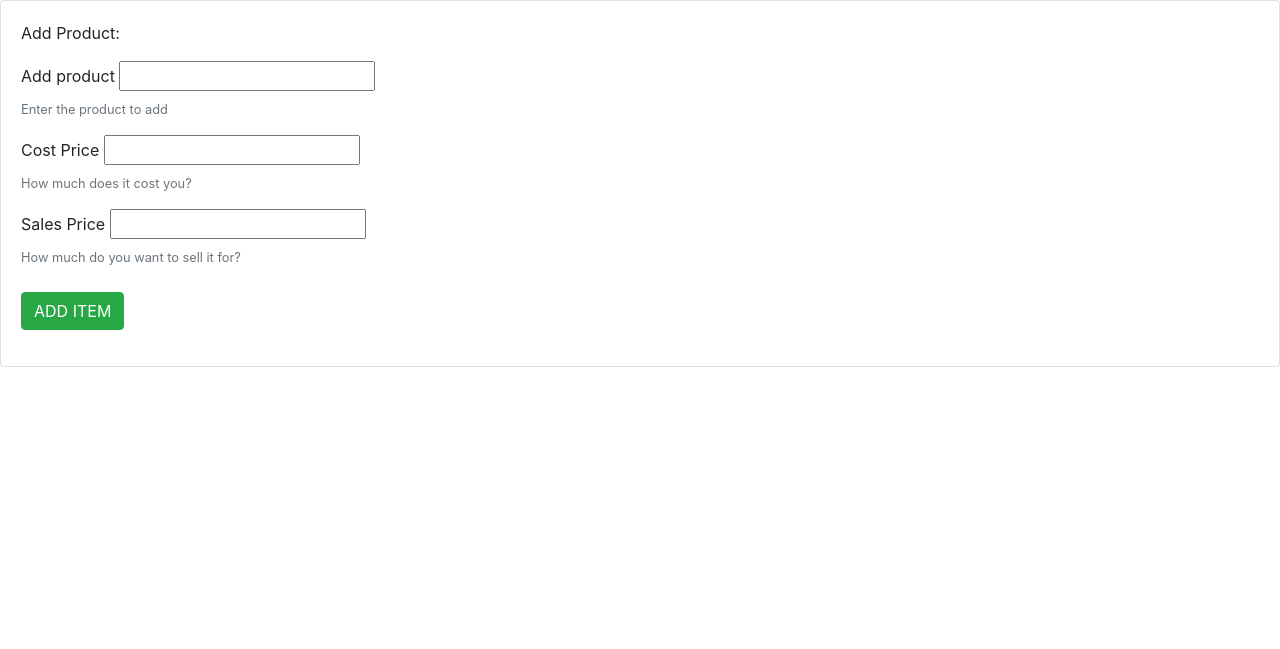
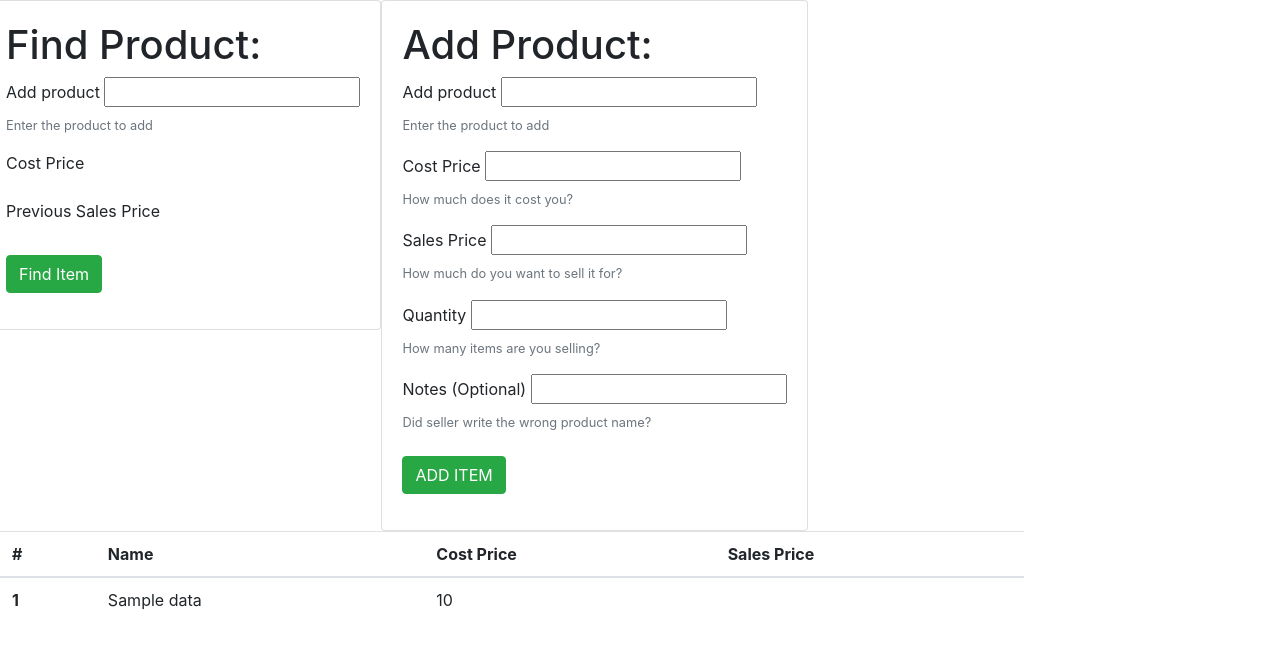
Before and after one commit to n27jain/DeliveryInvoiceMaker, a Flask app: template templates/main.html in a window 1280 px wide. Shown: the top 649 px of the page. Run offline with Flask 2, Linux system fonts and the light colour scheme; the template is opened without the code that fills it: most values are stand-ins (such as "Sample title", 1, 10 or a date in 2020); some libraries are stand-ins or nearby versions.

Commit message:
QuickSave. Stable app

```diff
--- a/app.py
+++ b/app.py
@@ -22,11 +22,11 @@
 
 firebase = pyrebase.initialize_app(firebaseConfig)
 db = firebase.database()
-
-db.child("Products").push({"name": "Thermometer", "costPrice": "10.50", "previousSalePrice": [15,20,15,16]})
-
 app = Flask(__name__)
 app.secret_key = "namanjain"
+
+
+
 # Route for handling the login page logic
 @app.route('/', methods=['GET', 'POST'])
 def login():
@@ -40,21 +40,43 @@
 
 @app.route("/home", methods=['GET', 'POST'])
 def home():
+
+    data = db.child("Products").get()
+    if data:
+        data = data.val().values()
+
     if request.method == 'POST':
-        item = request.form["nm"]
-        session["item"] = item
-        print("postItem is" ,  item)
-        return redirect( url_for("itemPage") )
+        if request.form['submit'] == 'add':
+            item = request.form["nm"]
+            costPrice = request.form["cp"]
+            salesPrice = request.form["sp"]
+            if item and costPrice and salesPrice: # create item in db
+                db.child("Products").push(
+                    {"name": item,
+                    "costPrice": costPrice,
+                    "previousSalePrice": [0,salesPrice]
+                    }
+                )
+                data = db.child("Products").get()
+                if data:
+                    data = data.val().values()
+
+            session["item"] = item
+            print("postItem is" ,  item)
+            return render_template('main.html', data = data )
+            # return redirect( url_for("itemPage") )
+        else:
+            return render_template('main.html', data = data )
     else:
-        return render_template('main.html')
+            return render_template('main.html', data = data )
 
-@app.route("/item")
-def itemPage():
-    if "item" in session:
-        item = session["item"]
-        return f"<h1>{item}</h1>"
-    else:
-        redirect(url_for('home'))
+# @app.route("/item")
+# def itemPage():
+#     if "item" in session:
+#         item = session["item"]
+#         return f"<h1>{item}</h1>"
+#     else:
+#         redirect(url_for('home'))
 
 @app.route("/logout")
 def logout():
--- a/templates/main.html
+++ b/templates/main.html
@@ -20,29 +20,90 @@
     <script type = "text/javascript"  src="https://cdn.datatables.net/responsive/2.2.3/js/dataTables.responsive.min.js"></script>
     <script type = "text/javascript"  src="https://cdn.datatables.net/plug-ins/1.10.15/dataRender/datetime.js"></script>
   </head>
- <div class="card">
+
+ <div class = "row">
+
+  <div class="column">
+    <div class="card">
       <div class="card-body">
         <form action="#" method="post">
-          <p>Add Product:</p>
+          <h1>Find Product:</h1>
+          <p>
+            <label for="Product Name">Add product</label>
+            <input type="text" name="findnm" />
+            <small class="form-text text-muted">Enter the product to add</small>
+          </p>
+          <p>
+            <label for="Cost Price">Cost Price</label>
+          </p>
+          <p>
+            <label for="Sales Price"> Previous Sales Price</label>
+          </p>
+          <button class="btn btn-success mt-2" name = "submit" value = "find">Find Item</button>
+        </form>
+      </div>
+    </div>
+  </div>
+
+  <div class="column">
+    <div class="card">
+      <div class="card-body">
+        <form action="#" method="post">
+          <h1>Add Product:</h1>
           <p>
             <label for="Product Name">Add product</label>
             <input type="text" name="nm" />
             <small class="form-text text-muted">Enter the product to add</small>
           </p>
           <p>
-            <label for="Product Name">Cost Price</label>
+            <label for="Cost Price">Cost Price</label>
             <input type="number" step="0.01" name="cp" />
             <small class="form-text text-muted">How much does it cost you?</small>
           </p>
           <p>
-            <label for="Product Name">Sales Price</label>
+            <label for="Sales Price">Sales Price</label>
             <input type="number" step="0.01" name="sp" />
             <small class="form-text text-muted">How much do you want to sell it for?</small>
           </p>
-          <button class="btn btn-success mt-2">ADD ITEM</button>
-
+          <p>
+            <label for="Quantity"> Quantity </label>
+            <input type="number" step="1" name="sp" />
+            <small class="form-text text-muted">How many items are you selling?</small>
+          </p>
+          <p>
+            <label for="Notes"> Notes (Optional) </label>
+            <input type="number" step="1" name="sp" />
+            <small class="form-text text-muted">Did seller write the wrong product name?</small>
+          </p>
+          <button class="btn btn-success mt-2" name = "submit" value = "add" >ADD ITEM</button>
         </form>
       </div>
+    </div>
   </div>
 
+ </div>
+
+
+  <table class = "table" style="width:80%">
+    <thead>
+      <tr>
+        <th scope="col">#</th>
+        <th scope="col">Name</th>
+        <th scope="col">Cost Price</th>
+        <th scope="col">Sales Price</th>
+      </tr>
+    </thead>
+    <tbody>
+      {% for i in data %}
+        <tr>
+        <th scope="row"> 1 </th>
+          <td>{{i.name}}</td>
+          <td>{{i.costPrice}}</td>
+          <td>{{i.previousSalePrice[-1]}}</td>
+        </tr>
+        {% endfor %}
+    </tbody>
+  </table>
+
+
 </html>
```
